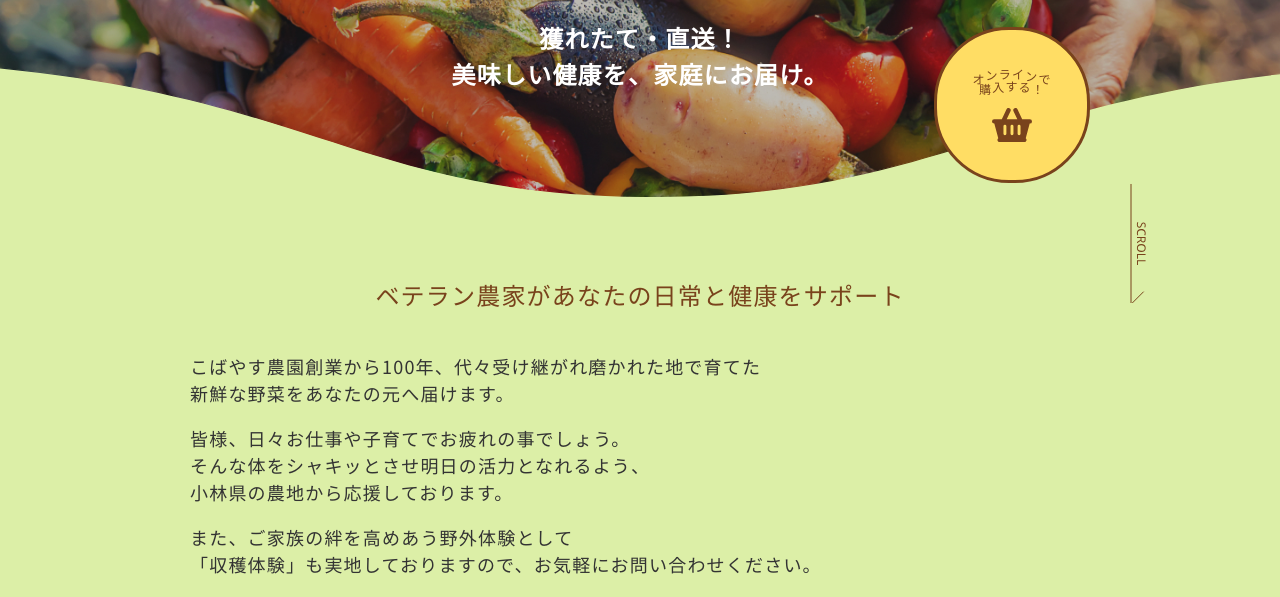
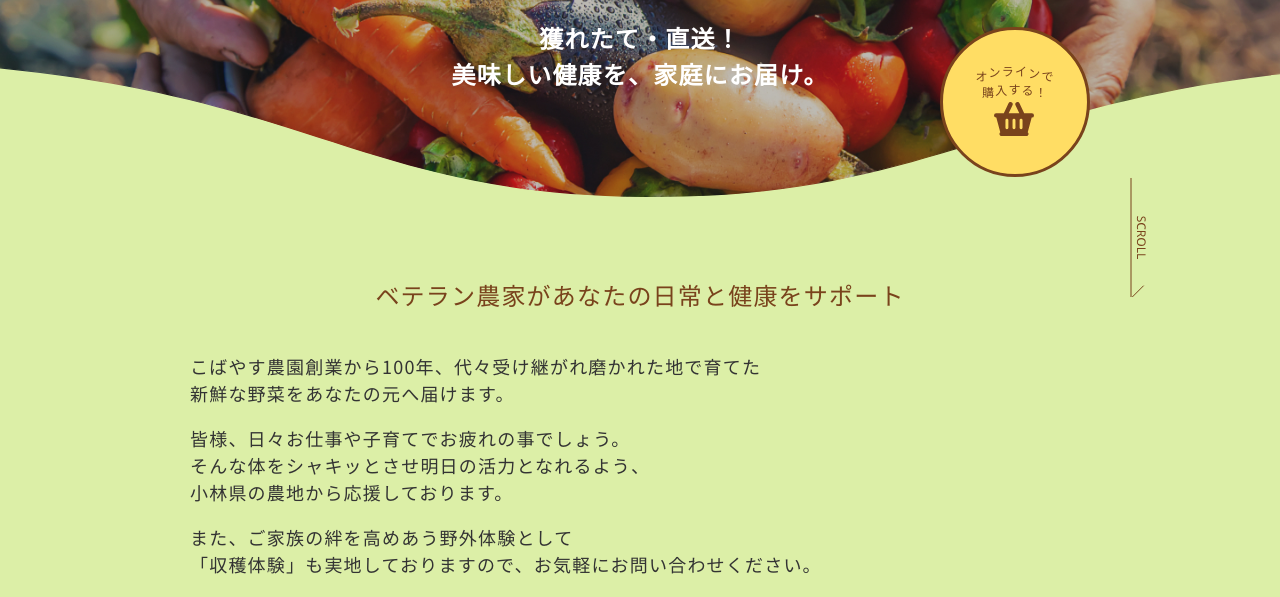
Before and after one commit to fuchsia-84/Kobayasu_farm, a plain HTML site: page index.html in a window 1280 px wide. Shown: the part 203-800 px from the top of the page. Drawn offline with nearby package versions, Linux system fonts and the light colour scheme.

Commit message:
fix shop button style.

```diff
--- a/css/main.css
+++ b/css/main.css
@@ -131,8 +131,8 @@ dd {
 }
 .shop_btn {
     display: block;
-    width: 150px;
-    height: 150px;
+    width: 144px;
+    height: 144px;
     text-align: center;
     color: #79431C;
     background-color: #FFDD64;
@@ -148,7 +148,9 @@ dd {
     display: block;
     width: 150px;
     padding-top: 38px;
-    padding-bottom: 88px;
+    padding-bottom: 82px;
+    margin-top: -3px;
+    margin-left: -3px;
     color: #79431C;
     text-decoration: none;
     position: absolute;
@@ -157,6 +159,10 @@ dd {
 }
 .shop_btn a div {
     display: block;
+}
+.shop_btn a div:first-of-type {
+    margin-bottom: 0.5em;
+    white-space: nowrap;
 }
 .shop_btn a div span {
     display: inline-block;
@@ -257,21 +263,24 @@ dd {
     height: auto;
     position: absolute;
     bottom: 38px;
-    left: 55px;
+    left: 51px;
     z-index: 802;
 }
 .buttons.shop_fixed .shop_btn {
     width: 50px;
-    height: 150px;
+    height: 144px;
     text-align: center;
     margin: 150px -80px 0 auto;
     border-radius: 20px;
 }
 .buttons.shop_fixed .shop_btn a {
     width: 24px;
-    padding: 25px 13px 45px;
+    padding: 25px 16px 45px;
     -ms-writing-mode: tb-rl;
     writing-mode: vertical-rl;
+}
+.buttons.shop_fixed .shop_btn a div:first-of-type {
+    margin-bottom: 0;
 }
 .buttons.shop_fixed .shop_btn #basket {
     width: 24px;
```
